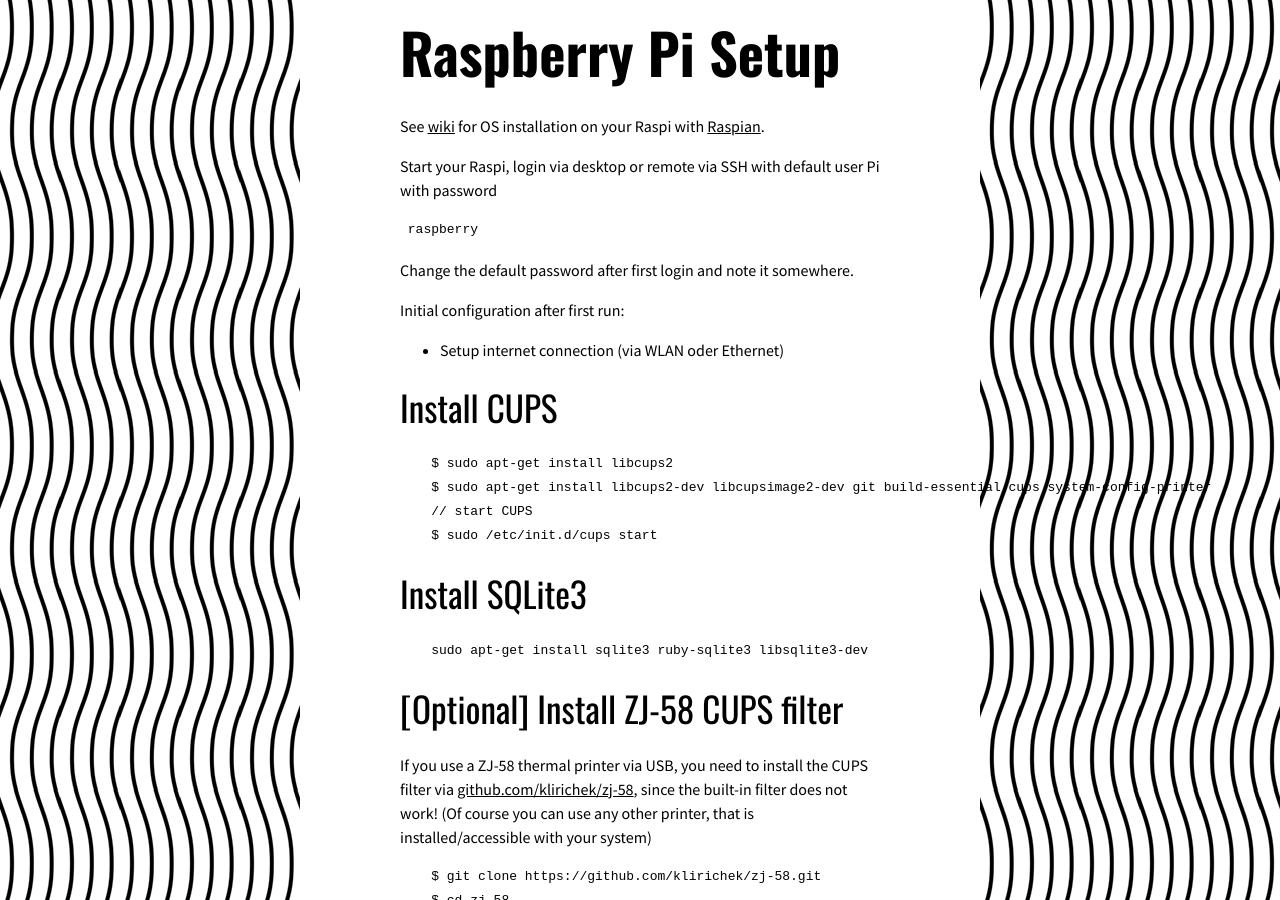
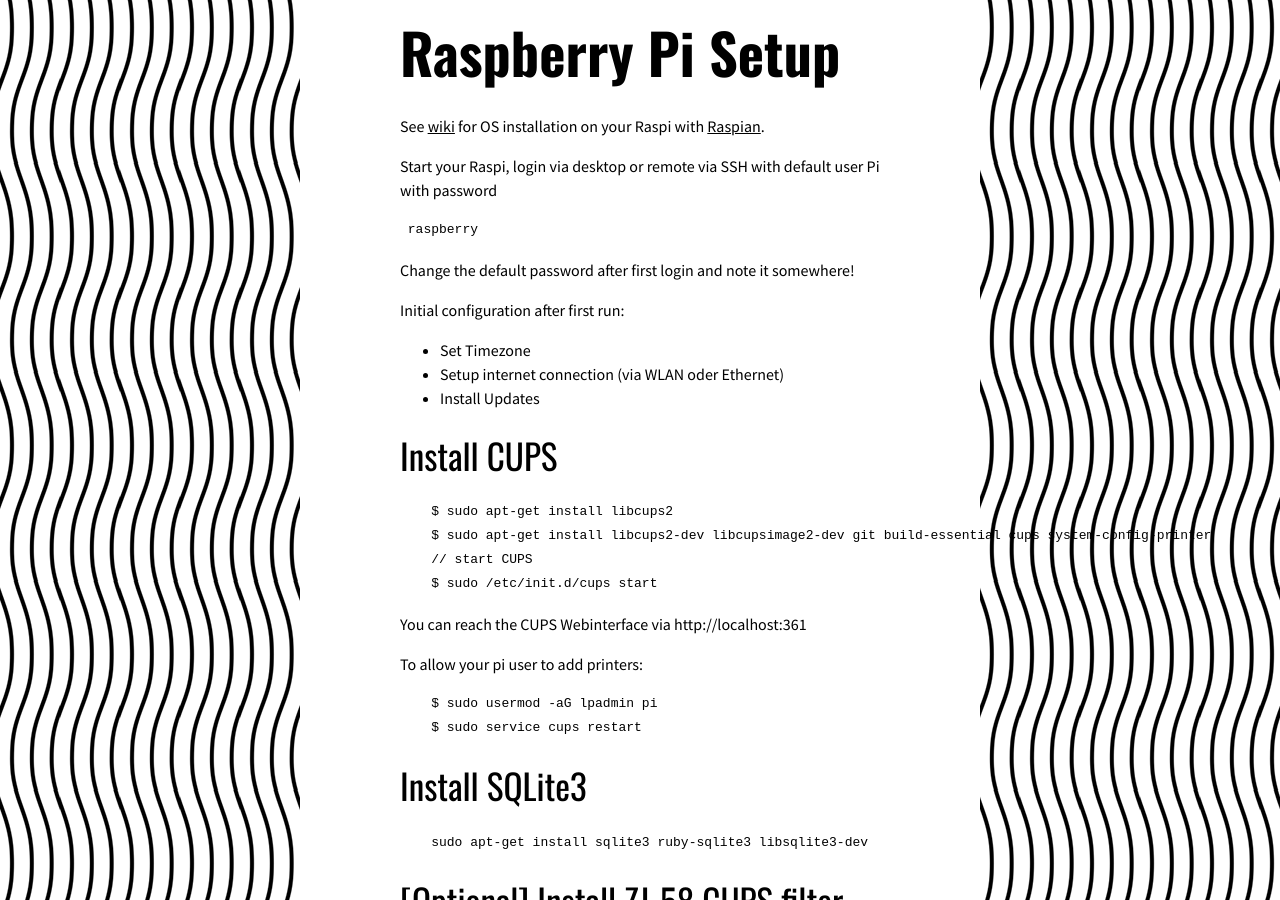
Before and after one commit to ut/INTPRN, a Jekyll site: the page built from controller.md, in a window 1280 px wide and 900 px high, scrolled down 464 px. Built offline with Jekyll 4.4.1, drawn with Linux system fonts in a browser that asks for light colours; emoji names are drawn with the system emoji font; our own code applies the rules of GitHub Pages for plain Markdown files.

Commit message:
Update controller.md

````diff
--- a/controller.md
+++ b/controller.md
@@ -12,12 +12,13 @@
  raspberry
 ```
 
-Change the default password after first login and note it somewhere.
+Change the default password after first login and note it somewhere!
 
 Initial configuration after first run:
 
+* Set Timezone
 * Setup internet connection (via WLAN oder Ethernet)
-
+* Install Updates
 
 
 ## Install CUPS
@@ -29,11 +30,25 @@
     $ sudo /etc/init.d/cups start
 ```
 
+You can reach the CUPS Webinterface via http://localhost:361
+
+To allow your pi user to add printers:
+
+```
+    $ sudo usermod -aG lpadmin pi
+    $ sudo service cups restart
+```
+
+
+
 ## Install SQLite3
 
 ```
     sudo apt-get install sqlite3 ruby-sqlite3 libsqlite3-dev
 ```
+
+
+
 
 
 ## [Optional] Install ZJ-58 CUPS filter
````
